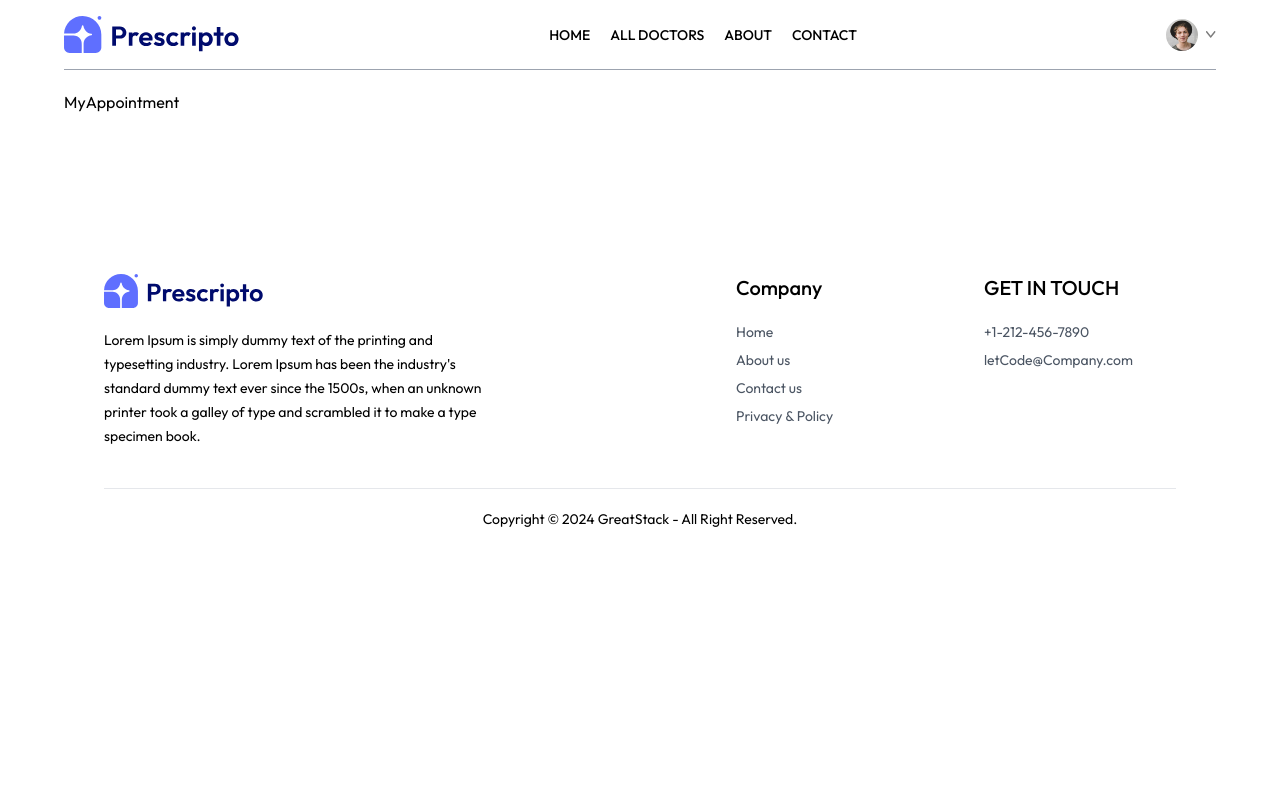
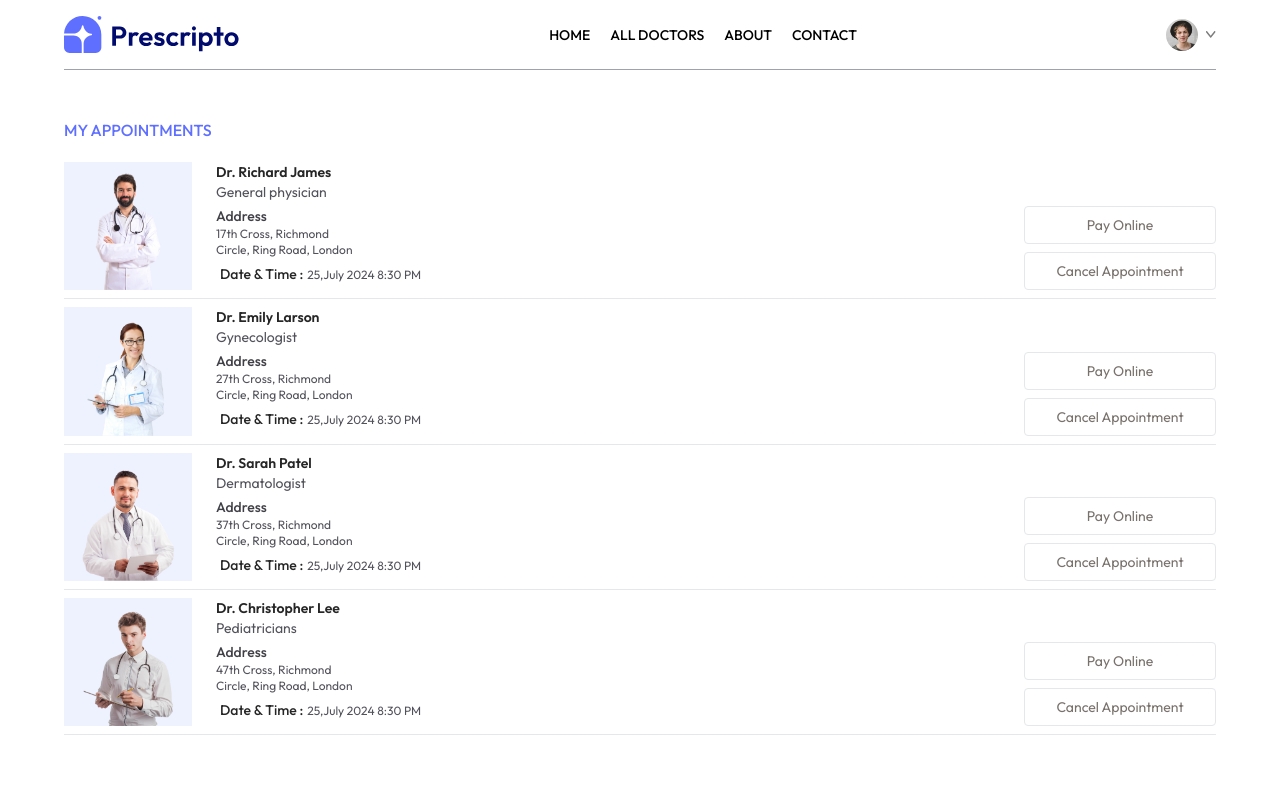
Before and after one commit to kimbo-slicee/Doctor-Appointment-Booking-System, a React (Vite) app in the folder front-end/: page /myAppointments in a window 1280 px wide. Shown: the top 800 px of the page. Built offline with nearby package versions, Linux system fonts and the light colour scheme; a web font is replaced by a local one.

Commit message:
commit Message : Complete my Appointment Component UI Design and Logic

```diff
--- a/front-end/src/components/RelatedDoctors.jsx
+++ b/front-end/src/components/RelatedDoctors.jsx
@@ -14,7 +14,7 @@ const RelatedDoctors =({docId,speciality})=>{
     }, [doctors,speciality,docId]);
     return (
         <div className="flex flex-col items-center gap-4 my-16 text-gray-900 md:mx-10">
-            <h1 className="text text-3xl font-medium text-primary">Top Doctors to Book </h1>
+            <h1 className="text text-3xl font-medium text-primary uppercase">Top Doctors to Book </h1>
             <p className="sm:w1/3 text-center text-sm ">Simply browse through our extensive list of trusted
                 doctors. </p>
             <div className="w-full grid grid-cols-auto  gap-4 pt-5 gap-y-6 px-3 sm:px-0 ">
--- a/front-end/src/pages/Appointment.jsx
+++ b/front-end/src/pages/Appointment.jsx
@@ -60,7 +60,6 @@ function Appointment() {
      }, [docInfo]);
 
      useEffect(() => {
-        console.log(docSlots)
          }, [docSlots]);
 
 
--- a/front-end/src/pages/MyAppointment.jsx
+++ b/front-end/src/pages/MyAppointment.jsx
@@ -1,8 +1,34 @@
-import React from 'react'
+import React, {useContext} from 'react'
+import {AppContext} from "../context/AppContextProvider.jsx";
 
 function MyAppointments() {
+  const {doctors}=useContext(AppContext)
   return (
-    <div>MyAppointment</div>
+    <div>
+      <p className="pb-3 mt-12 font-medium text-primary uppercase">My Appointments </p>
+      <div>
+        {doctors.slice(0,4).map((doctors,index)=>(
+            <div key={index} className="grid grid-cols-[1fr_2fr] gap-4 sm:flex sm:gap-6 py-2 border-b">
+              <div>
+              <img className="w-32 bg-indigo-50" src={doctors.image} alt="doc image"/>
+              </div>
+              <div className="flex-1 text-sm text-zinc-600">
+                <p className="text-neutral-800 font-semibold">{doctors.name}</p>
+                <p>{doctors.speciality}</p>
+                <p className="text-zinc-700 font-medium mt-1 ">Address</p>
+                <p className="text-xs">{doctors.address.line1}</p>
+                <p className="text-xs">{doctors.address.line2}</p>
+                <p className="text-xs mt-1.5"><span className="text-sm text-neutral-800 font-medium mx-1">Date & Time :</span>25,July 2024 8:30 PM</p>
+              </div>
+                <div></div>
+                <div className="flex flex-col gap-2 justify-end">
+                    <button className="text-sm text-stone-500 text-center sm:min-w-48 py-2 border rounded hover:bg-primary hover:text-white transition-all duration-500" >Pay Online</button>
+                    <button className="text-sm text-stone-500 text-center sm:min-w-48 py-2 border rounded hover:bg-red-600 hover:text-white transition-all duration-500">Cancel Appointment </button>
+                </div>
+            </div>
+        ))}
+      </div>
+    </div>
   )
 }
 
```
Also changed, not shown: 2 other files (tests, documents, lock files or other folders).
